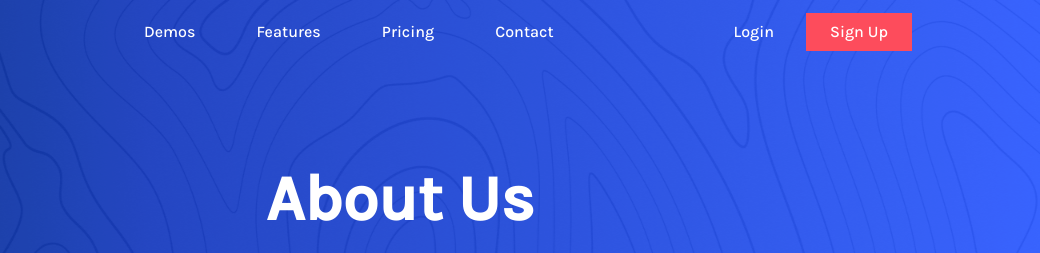
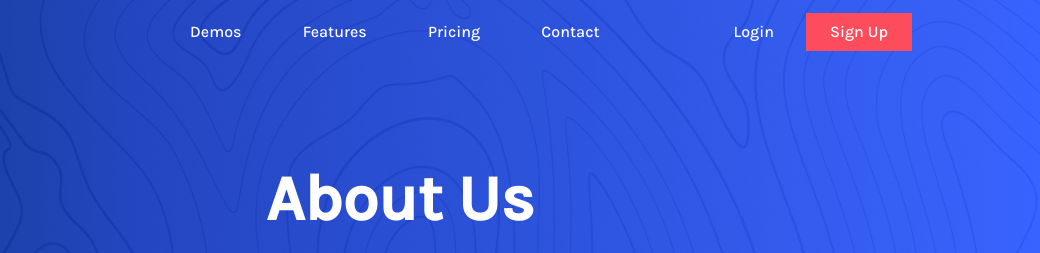
Before and after one commit to naylinmyat/tmp-About, a plain HTML site: page index.html in a window 1280 px wide. Shown: the top 253 px of the page, 240-1280 px from the left. Drawn offline with Linux system fonts and the light colour scheme.

Commit message:
TMP-About

```diff
--- a/style.css
+++ b/style.css
@@ -84,6 +84,7 @@ nav{
     width: 40%;
     display: flex;
     justify-content: space-between;
+    margin-left: 9%;
 }
 .menu a{
     color: white;
```
